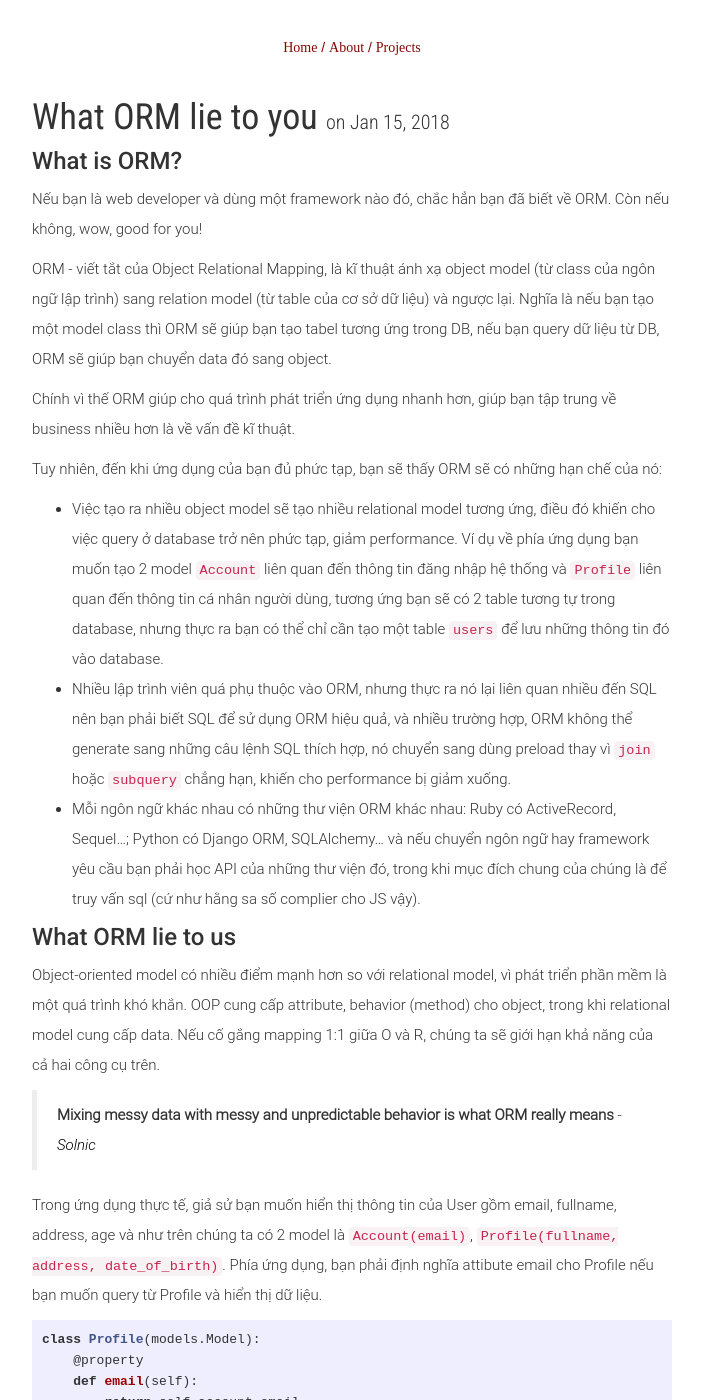
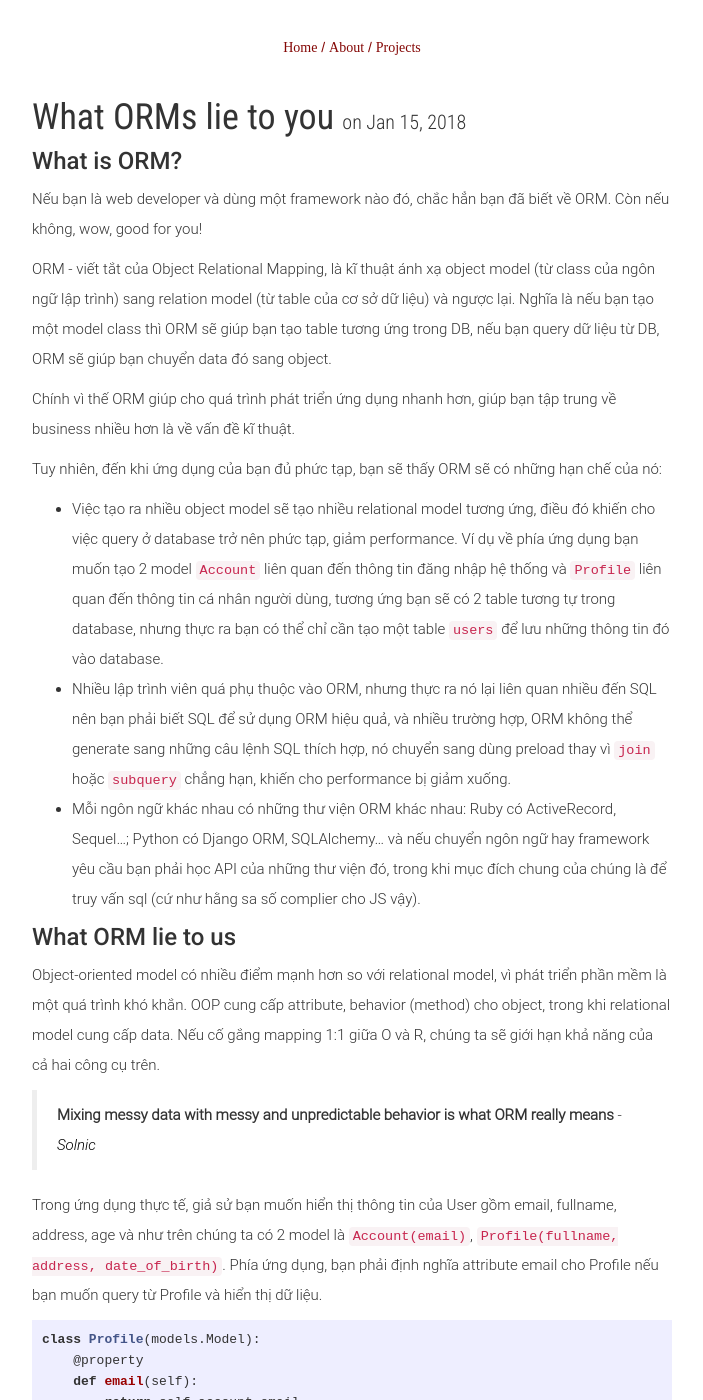
Before and after one commit to mozartilize/mozartilize.github.io, a Jekyll site: the page built from _posts/2018-01-15-what-orms-lie-to-you.md, in a window 1280 px wide and 1400 px high, scrolled down 253 px. Shown: the whole window, without its empty margins (288-991 px from the left). Built offline with Jekyll 4.4.1, drawn with Linux system fonts in a browser that asks for light colours; nearby versions of some CDN libraries; some web fonts are replaced; comment, search, counter and statistics services are not loaded.

Commit message:
fix typo

````diff
--- a/_posts/2018-01-15-what-orm-lie-to-you.md
+++ b/_posts/2018-01-15-what-orms-lie-to-you.md
@@ -1,12 +1,12 @@
 ---
 layout: post
-title: "What ORM lie to you"
+title: "What ORMs lie to you"
 ---
 
 ### What is ORM?
 Nếu bạn là web developer và dùng một framework nào đó, chắc hẳn bạn đã biết về ORM. Còn nếu không, wow, good for you!
 
-ORM - viết tắt của Object Relational Mapping, là kĩ thuật ánh xạ object model (từ class của ngôn ngữ lập trình) sang relation model (từ table của cơ sở dữ liệu) và ngược lại. Nghĩa là nếu bạn tạo một model class thì ORM sẽ giúp bạn tạo tabel tương ứng trong DB, nếu bạn query dữ liệu từ DB, ORM sẽ giúp bạn chuyển data đó sang object.
+ORM - viết tắt của Object Relational Mapping, là kĩ thuật ánh xạ object model (từ class của ngôn ngữ lập trình) sang relation model (từ table của cơ sở dữ liệu) và ngược lại. Nghĩa là nếu bạn tạo một model class thì ORM sẽ giúp bạn tạo table tương ứng trong DB, nếu bạn query dữ liệu từ DB, ORM sẽ giúp bạn chuyển data đó sang object.
 
 Chính vì thế ORM giúp cho quá trình phát triển ứng dụng nhanh hơn, giúp bạn tập trung về business nhiều hơn là về vấn đề kĩ thuật.
 
@@ -24,7 +24,7 @@ Nếu cố gắng mapping 1:1 giữa O và R, chúng ta sẽ giới hạn khả
 >**Mixing messy data with messy and unpredictable behavior is what ORM really means** - [*Solnic*](http://solnic.eu/2015/09/18/ditch-your-orm.html)
 
 Trong ứng dụng thực tế, giả sử bạn muốn hiển thị thông tin của User gồm email, fullname, address, age và như trên chúng ta có 2 model là `Account(email)`, `Profile(fullname, address, date_of_birth)`.
-Phía ứng dụng, bạn phải định nghĩa attibute email cho Profile nếu bạn muốn query từ Profile và hiển thị dữ liệu.
+Phía ứng dụng, bạn phải định nghĩa attribute email cho Profile nếu bạn muốn query từ Profile và hiển thị dữ liệu.
 
 ```python
 class Profile(models.Model):
````
